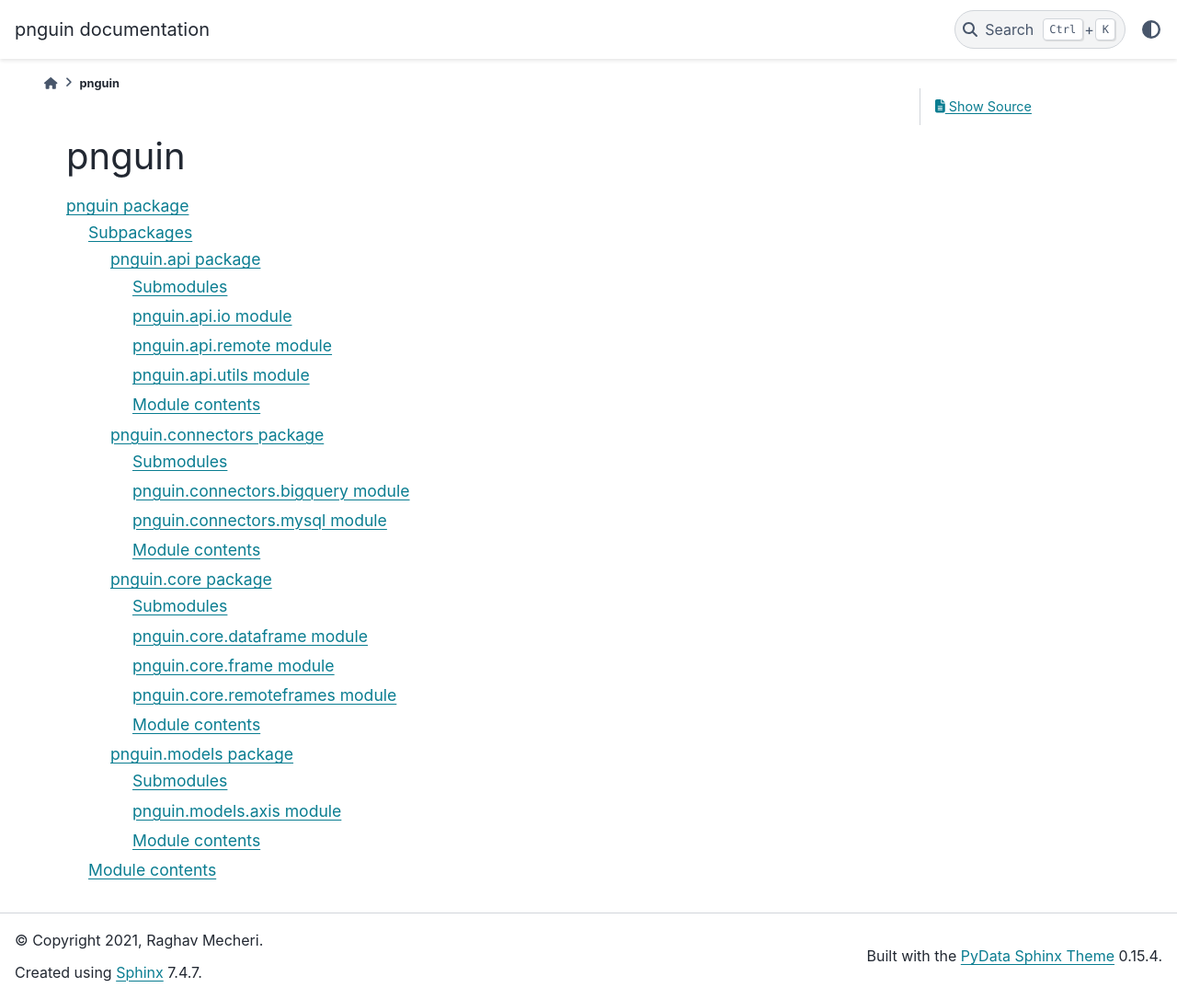
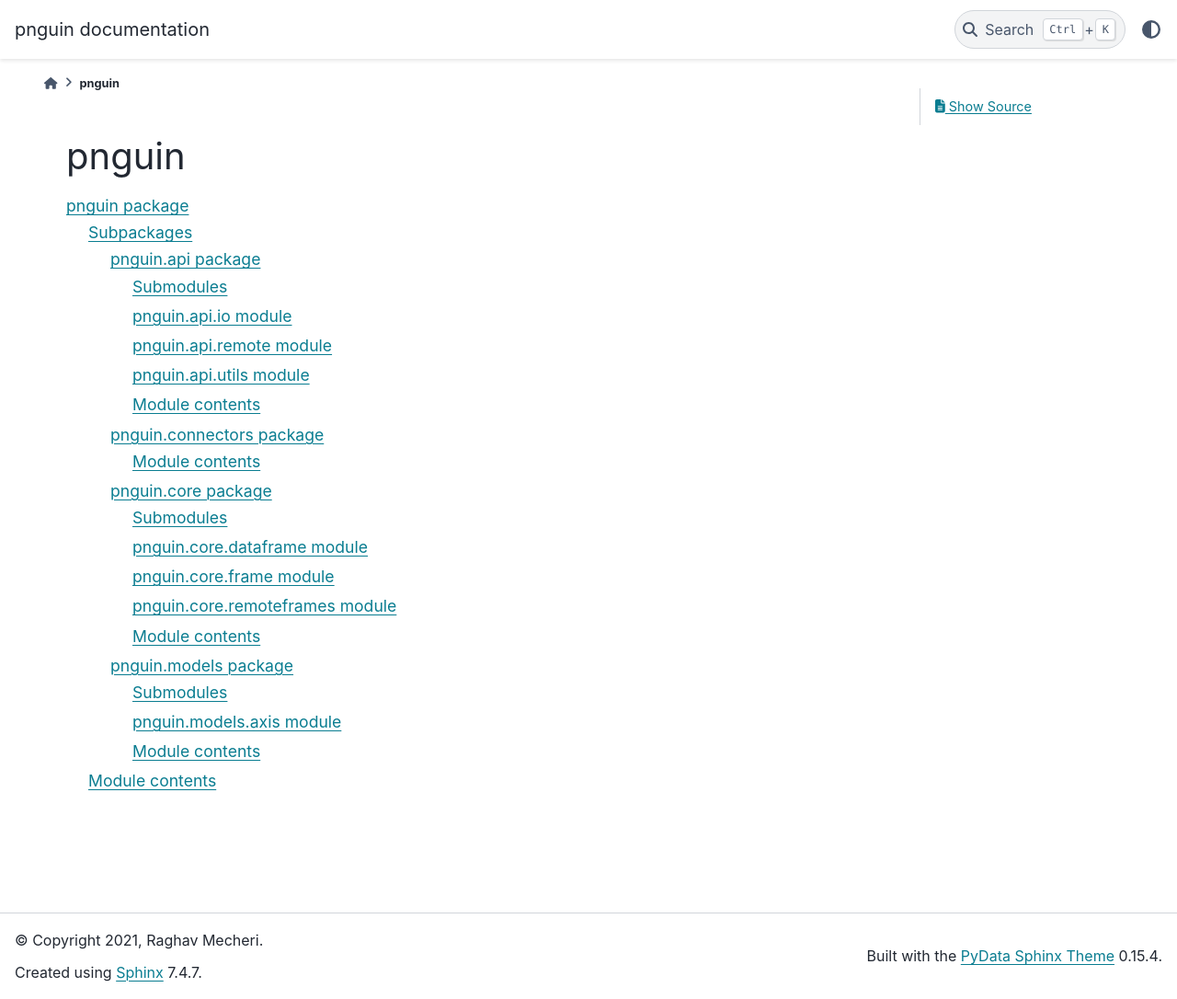
Before and after one commit to raghavmecheri/pnguin, a Sphinx documentation site: the page built from docs/modules.rst, in a window 1280 px wide and 1086 px high. Shown: the whole window at 92% size. Built offline with Sphinx 7.4.7 and the PyData theme 0.15.4, drawn with Linux system fonts in a browser that asks for light colours.

Commit message:
Fixed sphinx autodocumentation for current modules

```diff
--- a/docs/pnguin.connectors.rst
+++ b/docs/pnguin.connectors.rst
@@ -1,24 +1,5 @@
 pnguin.connectors package
 =========================
-
-Submodules
-----------
-
-pnguin.connectors.bigquery module
----------------------------------
-
-.. automodule:: pnguin.connectors.bigquery
-   :members:
-   :undoc-members:
-   :show-inheritance:
-
-pnguin.connectors.mysql module
-------------------------------
-
-.. automodule:: pnguin.connectors.mysql
-   :members:
-   :undoc-members:
-   :show-inheritance:
 
 Module contents
 ---------------
```
